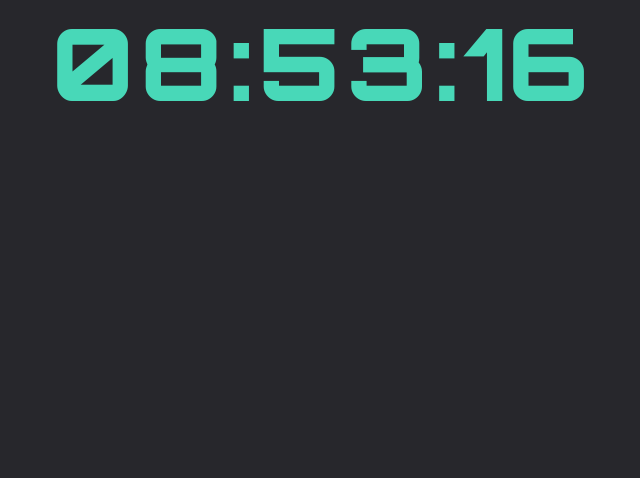
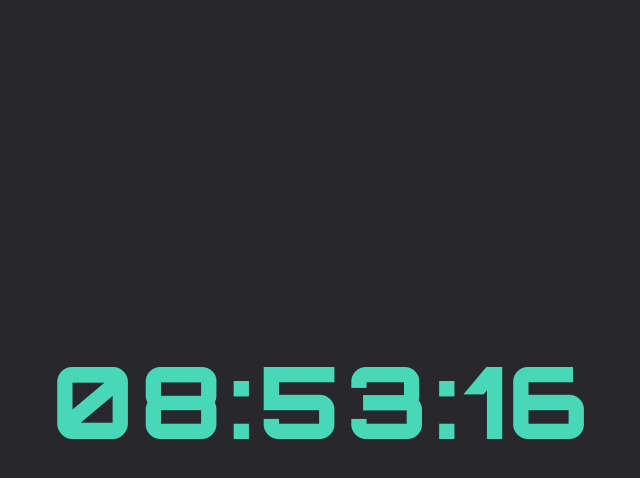
Before and after one commit to homoluctus/timer, a React (Create React App) app: page / in a window 1280 px wide. Shown: the top 478 px of the page, without its empty margins (317-957 px from the left). Built offline with nearby package versions, Linux system fonts and the light colour scheme.

Commit message:
feat(css): Use flex to display content on center

```diff
--- /dev/null
+++ b/src/App.scss
@@ -0,0 +1,6 @@
+.app {
+  height: 100%;
+  display: flex;
+  justify-content: center;
+  align-items: center;
+}
--- a/src/App.tsx
+++ b/src/App.tsx
@@ -1,5 +1,6 @@
 import React from 'react';
 import { Clock } from './components/clock';
+import './App.scss';
 
 function App() {
   return (
--- a/src/index.scss
+++ b/src/index.scss
@@ -10,3 +10,8 @@ html, body {
   height: 100%;
   width: 100%;
 }
+
+#root {
+  width: 100%;
+  height: 100%;
+}
```
